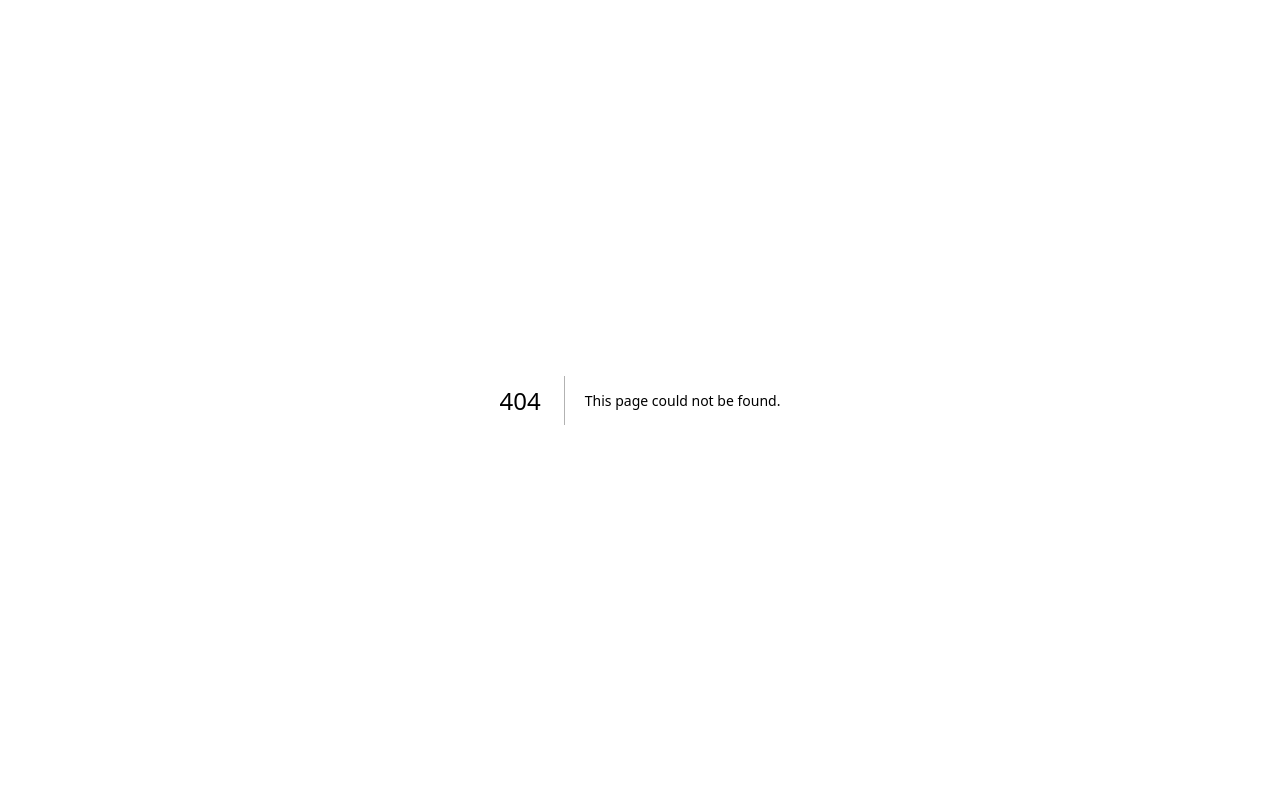
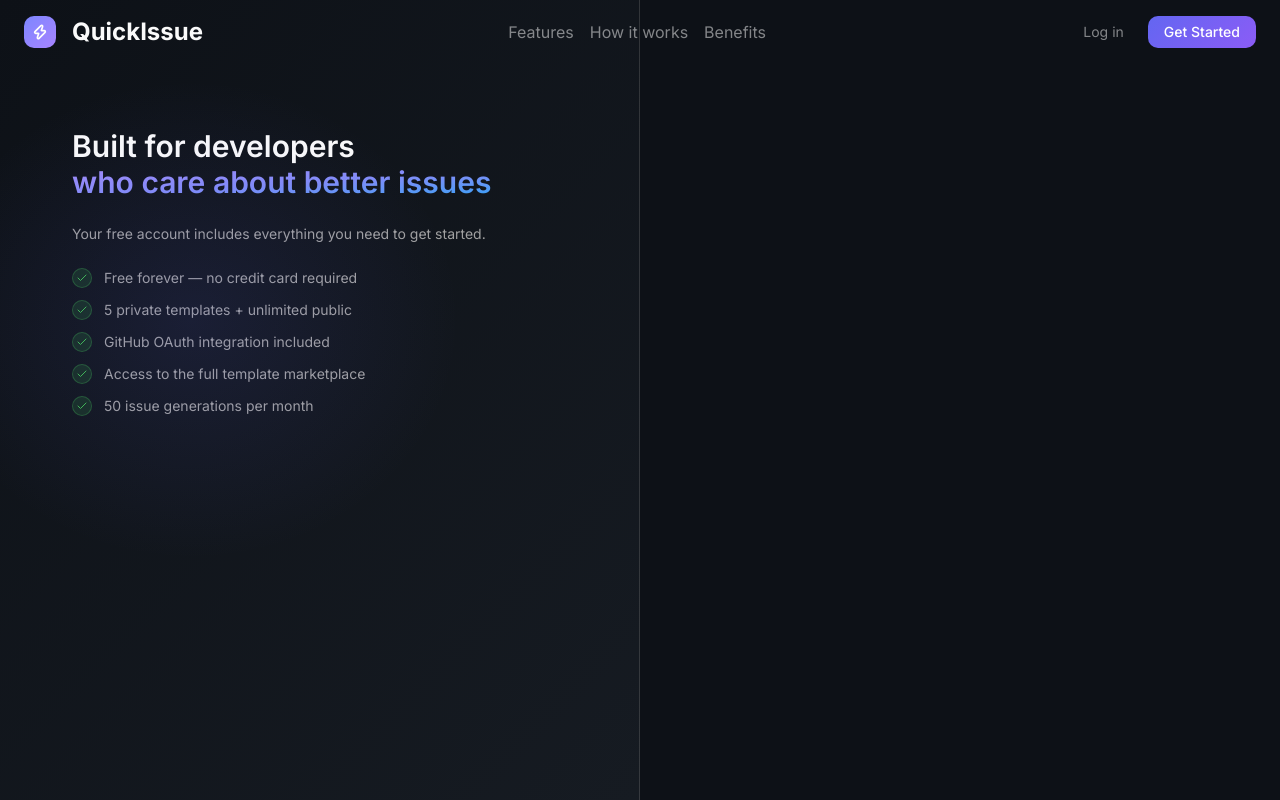
Before and after one commit to giamimino/QuickIssue, a Next.js app: page /login in a window 1280 px wide. Before the commit this address had no page. Built offline with nearby package versions, Linux system fonts and the light colour scheme.

Commit message:
feat(login-page): add auth hero to login page

```diff
--- /dev/null
+++ b/src/app/(main)/(auth)/login/page.tsx
@@ -0,0 +1,16 @@
+"use client";
+import AuthHero from "@/components/common/auth/auth-hero";
+import React from "react";
+
+const LoginPage = () => {
+  return (
+    <div className="flex w-full">
+      <div className="flex-1 flex">
+        <AuthHero />
+      </div>
+      <div className="bg-background flex-1"></div>
+    </div>
+  );
+};
+
+export default LoginPage;
--- /dev/null
+++ b/src/components/common/auth/auth-hero.tsx
@@ -0,0 +1,68 @@
+import { CardDescription } from "@/components/ui/card";
+import { Check } from "lucide-react";
+import { motion } from "motion/react";
+import React from "react";
+
+const benefits = [
+  "Free forever — no credit card required",
+  "5 private templates + unlimited public",
+  "GitHub OAuth integration included",
+  "Access to the full template marketplace",
+  "50 issue generations per month",
+];
+
+const AuthHero = () => {
+  return (
+    <div
+      className="w-full relative hidden flex-col gap-6 lg:flex border-r border-muted-foreground/25 min-h-screen pt-32 p-18"
+      style={{
+        background: "linear-gradient(135deg, #0D1117 0%, #161B22 100%)",
+      }}
+    >
+      <div
+        className="absolute inset-0 pointer-events-none"
+        style={{
+          background:
+            "radial-gradient(ellipse 70% 50% at 30% 40%, rgba(99, 102, 241, 0.12) 0%, transparent 60%)",
+        }}
+      />
+
+      <h1 className="font-semibold text-3xl flex flex-col">
+        <span>Built for developers</span>
+        <span className="bg-linear-to-br from-lavender via-periwinkle to-sky-500 bg-clip-text text-transparent">
+          who care about better issues
+        </span>
+      </h1>
+      <CardDescription>
+        Your free account includes everything you need to get started.{" "}
+      </CardDescription>
+
+      <div>
+        <ul className="space-y-3">
+          {benefits.map((item, i) => (
+            <motion.li
+              key={item}
+              className="flex gap-3"
+              initial={{ opacity: 0, x: -15 }}
+              animate={{ opacity: 1, x: 0 }}
+              transition={{ delay: 0.2 + i * 0.08 }}
+            >
+              <div
+                className="w-5 h-5 rounded-full flex items-center justify-center shrink-0"
+                style={{
+                  background: "rgba(63, 185, 80, 0.15)",
+                  border: "1px solid rgba(63, 185, 80, 0.3)",
+                }}
+              >
+                <Check className="w-3 h-3 text-[#3FB950]" />
+              </div>
+              <span className="text-muted-foreground text-sm">{item}</span>
+            </motion.li>
+          ))}
+        </ul>
+      </div>
+    </div>
+  );
+};
+
+export default AuthHero;
```
Also changed, not shown: 1 other file (tests, documents, lock files or other folders).
